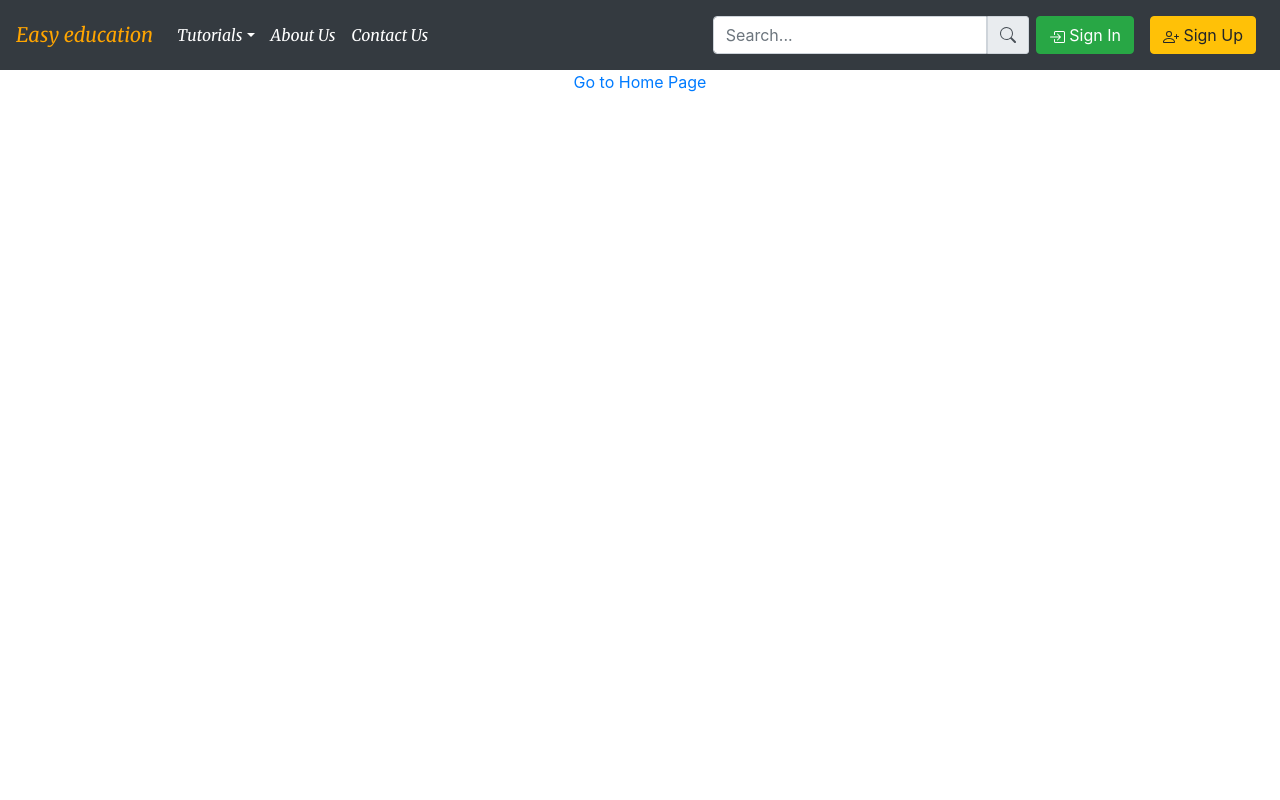
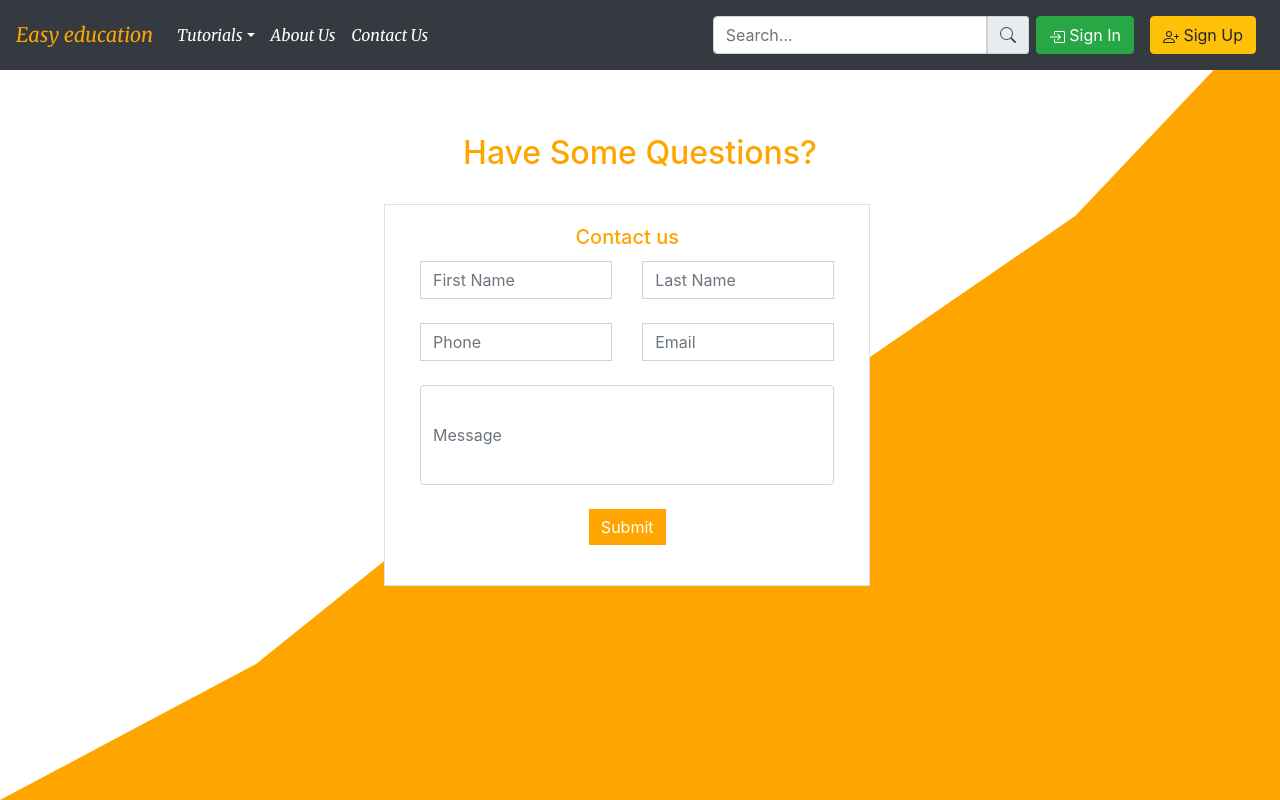
Before and after one commit to luckykumarirai/easy-education, a React (Create React App) app: page /contact in a window 1280 px wide. Built offline with nearby package versions, Linux system fonts and the light colour scheme.

Commit message:
added contactpage

```diff
--- a/src/App.js
+++ b/src/App.js
@@ -3,6 +3,7 @@ import "./App.css";
 import NavBar from "./components/navbar";
 import Footer from "./components/Footer";
 import {Home} from "./components/home";
+import {Contact} from "./components/Contact";
 import { BrowserRouter as Router, Switch, Route, Link } from 'react-router-dom';
 import { Button } from "react-bootstrap";
 
@@ -11,10 +12,10 @@ function App() {
     <div className="App">
       <NavBar />
     <Router>
-       <Switch>
-		      <Route exact path="/home" component={Home}/>
-          <Link to='/home'>Go to Home Page</Link>
-	    </Switch>
+      <Switch>
+      <Route exact path="/contact" component={Contact}/>
+          <Link to='/contact'>Go to Contact Page</Link>
+      </Switch>
     </Router>
       {/* <Footer /> */}
     </div>
--- /dev/null
+++ b/src/components/Contact.js
@@ -0,0 +1,45 @@
+import React from 'react';
+import "bootstrap/dist/css/bootstrap.min.css";
+import { Card, Container, Row, Col, Button, Form} from "react-bootstrap";
+import "./contactus.css";
+const Contact = () =>  {
+    return (
+        <>
+            <div class="contact"></div>
+            <div class="pattern">
+            <h2 style={{color:'orange', marginTop:'5%'}}>Have Some Questions?</h2>
+            <br/>
+                <Card style={{color:'black', width:'38%', marginLeft:'30%', borderRadius:'0', paddingBottom:'20px'}}>
+                    <Card.Body>
+                        <Card.Title style={{color:"orange"}}>Contact us</Card.Title>
+                        <Form>
+                            <Container>
+                                <Row><Col class="col-lg-6">
+                                    <Form.Control placeholder="First Name" style={{borderRadius:'0'}}></Form.Control>
+                                </Col>
+                                <Col class="col-lg-6">
+                                    <Form.Control placeholder="Last Name" style={{borderRadius:'0'}}></Form.Control>
+                                </Col>
+                                </Row>
+                                <br/>
+                                <Row><Col class="col-lg-6">
+                                    <Form.Control placeholder="Phone" style={{borderRadius:'0'}}></Form.Control>
+                                </Col>
+                                <Col class="col-lg-6">
+                                    <Form.Control placeholder="Email" style={{borderRadius:'0'}}></Form.Control>
+                                </Col>
+                                </Row>
+                                <br/>
+                                <Form.Control type="textarea" placeholder="Message" style={{height:"100px"}}></Form.Control>
+                                <br/>
+                                <Button style={{backgroundColor:'orange', border:'none', borderRadius:'0'}}>Submit</Button>
+                            </Container>
+                        </Form>
+                    </Card.Body>
+                </Card>
+            </div>
+        </>
+    )
+}
+
+export {Contact}
--- /dev/null
+++ b/src/components/contactus.css
@@ -0,0 +1,16 @@
+.contact{
+    display: block;
+    width: 100%;
+    height: 100%;
+    position: absolute;
+    top: 0;
+    left: 0;
+    z-index: -1;
+    background-color: orange;
+    clip-path: polygon(64% 49%, 84% 27%, 100% 0, 100% 70%, 100% 100%, 0 100%, 20% 83%, 34% 65%);
+}
+/* .pattern{
+    position: relative;
+    top:0;
+    left: 0;
+} */
```
Also changed, not shown: 1 other file (tests, documents, lock files or other folders).
